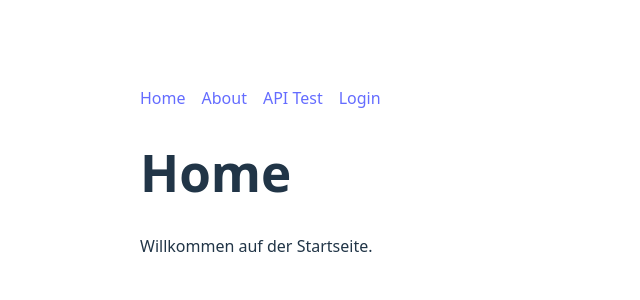
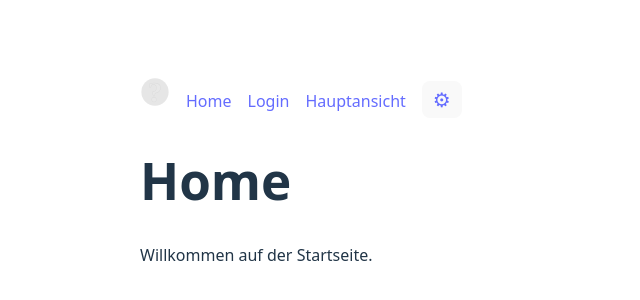
Before and after one commit to RealBiggerBo/Softwaretechnik, a React app in the folder frontend/: page / in a window 1280 px wide. Shown: the part 220-520 px from the top of the page, without its empty margins (0-640 px from the left). Built offline with nearby package versions, Linux system fonts and the light colour scheme; the HTML template or start-up script is replaced by a standard one.

Commit message:
update navbar

```diff
--- a/frontend/src/App.jsx
+++ b/frontend/src/App.jsx
@@ -1,9 +1,9 @@
 import { useEffect, useState } from 'react'
 import { Routes, Route, Link } from 'react-router-dom'
 import LoginPage from "./pages/LoginPage";
-/*import DataviewPage from "./pages/DataviewPage";
-import MainPage from "./pages/MainPage";
-import SearchPage from "./pages/SearchPage";
+import MainPage from './pages/MainPage';
+/*import DataviewPage from "./pages/DataviewPage";*/
+/*import SearchPage from "./pages/SearchPage";
 import SettingsPage from "./pages/SettingsPage";
 import StatisticsPage from "./pages/StatisticsPage";*/
 
@@ -16,17 +16,6 @@ function HomePage() {
     </div>
   )
 }
-
-/*function LoginPage(){
-  return(
-    <div>
-      <input placeholder='Benutzername'type='text' style={{marginBottom: '1rem'}}/>
-      <input placeholder='Passwort'type='password' style={{marginBottom: '1rem'}}/>
-      <br/>
-      <button>Login</button>
-    </div>
-  )
-}*/
 
 function AboutPage() {
   return (
@@ -77,17 +66,21 @@ function App() {
   return (
     <div>
       <nav style={{ marginBottom: '1rem' }}>
+        <Link to="/help" style={{ marginRight: '1rem' }}><img className='fragezeichen' src="src/bilder/fragezeichen.svg" ></img></Link>
         <Link to="/" style={{ marginRight: '1rem' }}>Home</Link>
-        <Link to="/about" style={{ marginRight: '1rem' }}>About</Link>
-        <Link to="/api-test" style={{ marginRight: '1rem' }}>API Test</Link>
-        <Link to="/login">Login</Link>
+        {/*<Link to="/about" style={{ marginRight: '1rem' }}>About</Link>
+        <Link to="/api-test" style={{ marginRight: '1rem' }}>API Test</Link>*/}
+        <Link to="/login" style={{ marginRight: '1rem' }}>Login</Link>
+        <Link to="/main" style={{ marginRight: '1rem' }}>Hauptansicht</Link>
+        <Link to="/settings"><button style={{"font-size":20, "padding":"0.2em 0.5em"}}>⚙</button></Link>
       </nav>
 
       <Routes>
         <Route path="/" element={<HomePage />} />
-        <Route path="/about" element={<AboutPage />} />
-        <Route path="/api-test" element={<ApiTestPage />} />
+        {/*<Route path="/about" element={<AboutPage />} />
+        <Route path="/api-test" element={<ApiTestPage />} />*/}
         <Route path="/login" element={<LoginPage/>}/>
+        <Route path="/main" element={<MainPage/>}/>
       </Routes>
     </div>
   )
--- a/frontend/src/index.css
+++ b/frontend/src/index.css
@@ -17,6 +17,13 @@
   padding: 1em;
   border-radius: 1em;
 }*/
+
+.imgdiv {
+  width: 3em;
+}
+.fragezeichen {
+  width: 30px;
+}
 
 a {
   font-weight: 500;
--- a/frontend/src/pages/MainPage.jsx
+++ b/frontend/src/pages/MainPage.jsx
@@ -0,0 +1,5 @@
+import { Routes, Route, Link } from 'react-router-dom'
+function MainPage(){
+
+}
+export default MainPage
```
Also changed, not shown: frontend/src/bilder/fragezeichen.svg (added).
